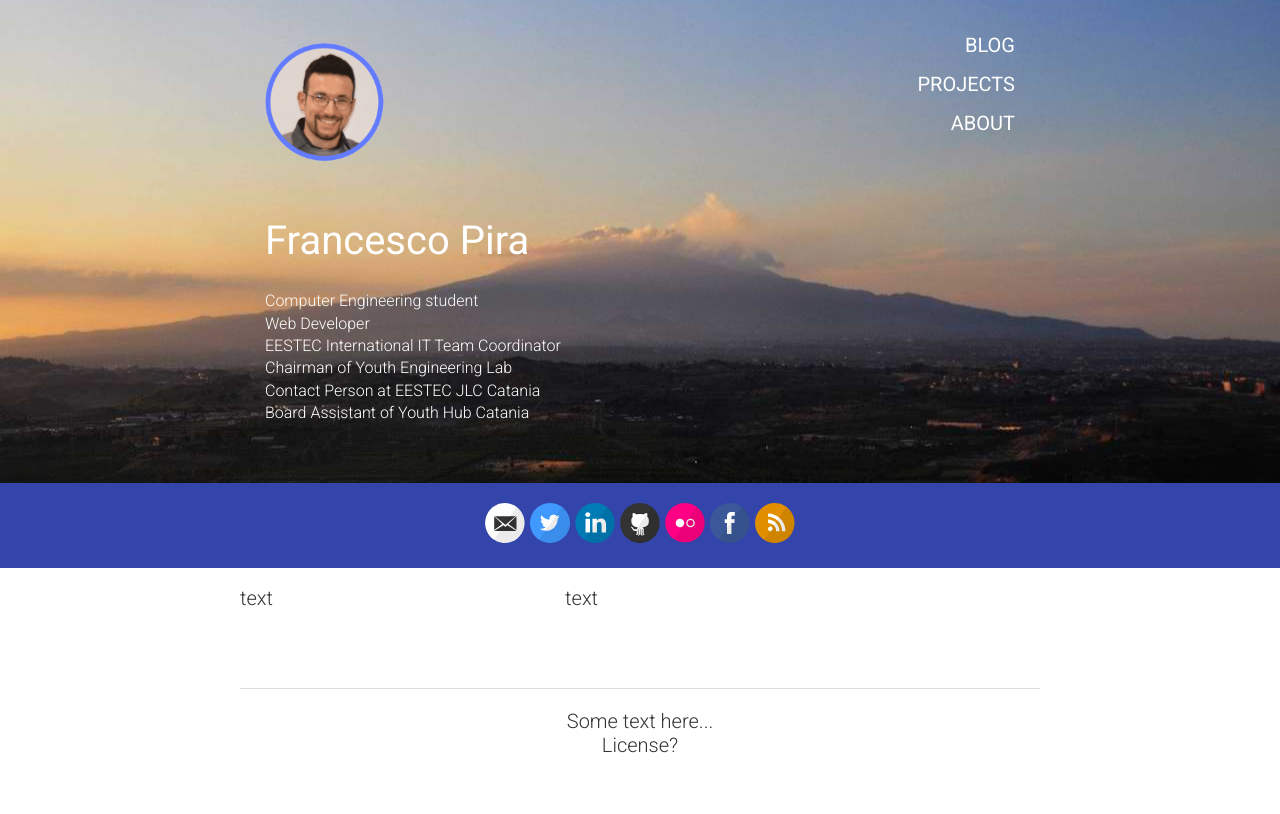
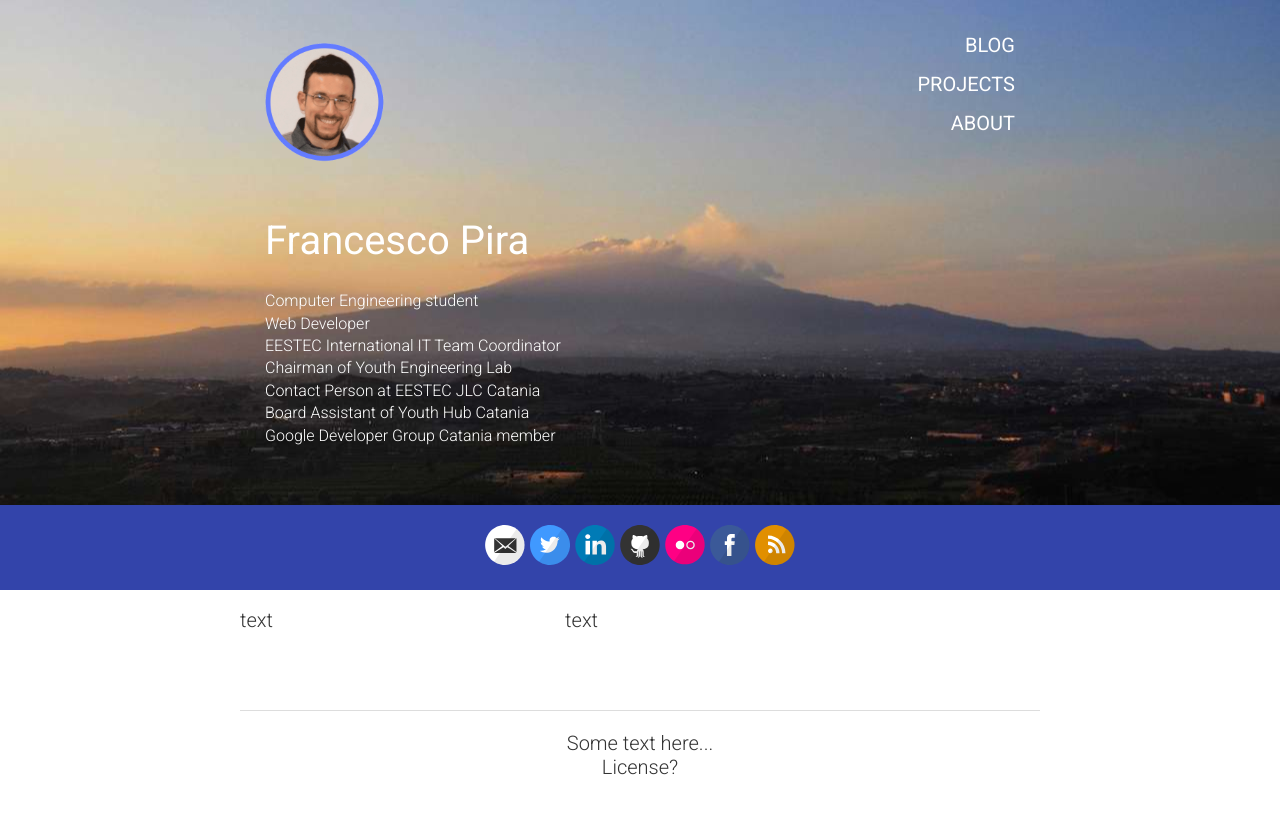
Before and after one commit to pirafrank/Jekyll-Blue, a Jekyll site: the page built from index.html, in a window 1280 px wide. Shown: the top 814 px of the page. Built offline with Jekyll 4.4.1, drawn with Linux system fonts in a browser that asks for light colours; Markdown is read by kramdown in place of the engine named in the settings.

Commit message:
added personal info to index

```diff
--- a/index.html
+++ b/index.html
@@ -37,6 +37,7 @@
                   Chairman of Youth Engineering Lab<br>
                   Contact Person at EESTEC JLC Catania<br>
                   Board Assistant of Youth Hub Catania<br>
+                  Google Developer Group Catania member<br>
                 </div>
                 <!--
                 <div>
```
